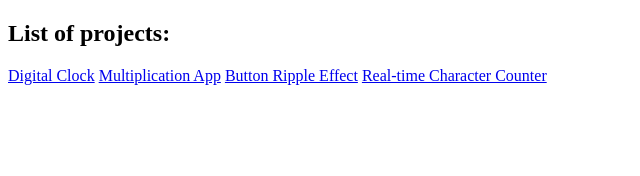
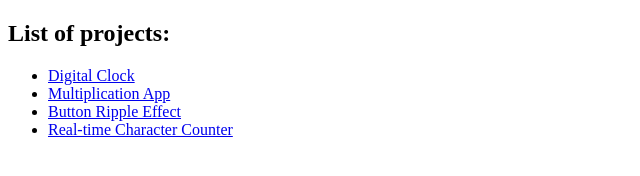
Before and after one commit to patzez/HTML_projects, a plain HTML site: page index.html in a window 1280 px wide. Shown: the whole page, without its empty margins (0-640 px from the left). Drawn offline with Linux system fonts and the light colour scheme.

Commit message:
Main page list

```diff
--- a/index.html
+++ b/index.html
@@ -8,9 +8,11 @@
 </head>
 <body>
   <h2>List of projects:</h2>
-  <a href="digital-clock.html">Digital Clock</a>
-  <a href="multiplication-app.html">Multiplication App</a>
-  <a href="button-ripple-effect.html">Button Ripple Effect</a>
-  <a href="rt-char-counter.html">Real-time Character Counter</a>
+  <ul>
+    <li><a href="digital-clock.html">Digital Clock</a></li>
+    <li><a href="multiplication-app.html">Multiplication App</a></li>
+    <li><a href="button-ripple-effect.html">Button Ripple Effect</a></li>
+    <li><a href="rt-char-counter.html">Real-time Character Counter</a></li>
+  </ul>
 </body>
 </html>
```
